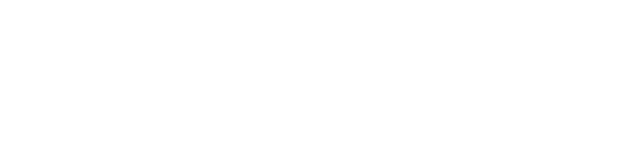
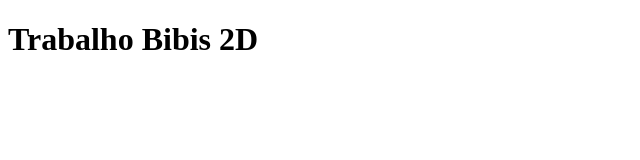
Before and after one commit to bibisbibi/trabalho-bibiss, a plain HTML site: page index.html in a window 1280 px wide. Shown: the whole page, without its empty margins (0-640 px from the left). Drawn offline with Linux system fonts and the light colour scheme.

Commit message:
salvamento 2

```diff
--- a/index.html
+++ b/index.html
@@ -8,6 +8,9 @@
     <link rel="stylesheet" href="style.css">
 </head>
 <body>
+<header>
+<h1>Trabalho Bibis 2D</h1>
 
+</header>
 </body>
 </html>
```
